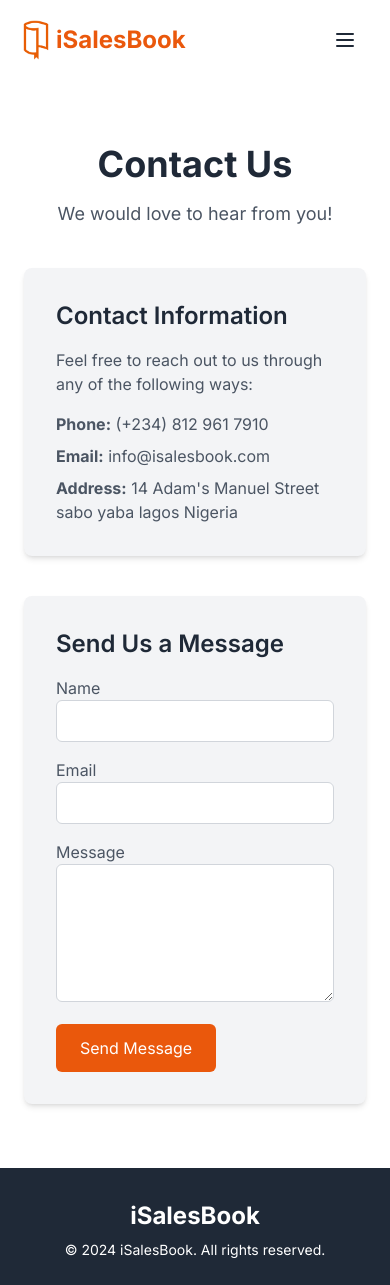
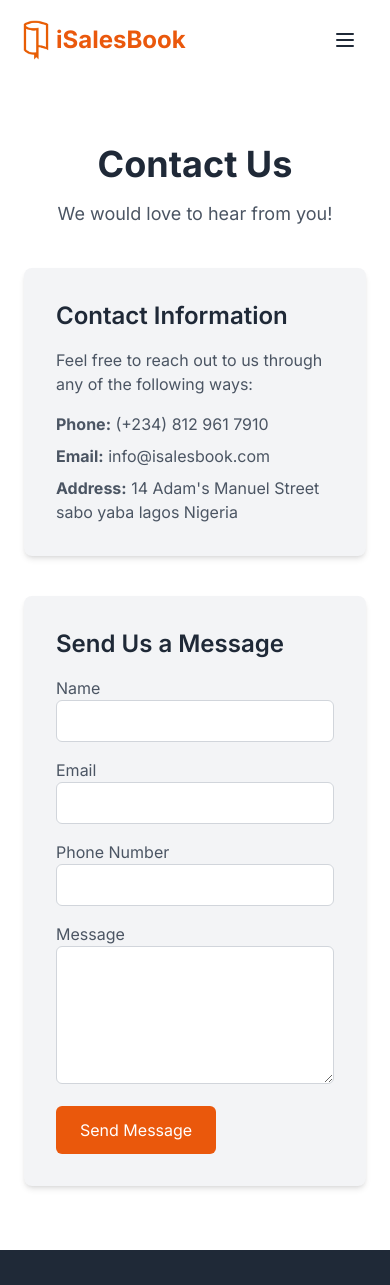
Before and after one commit to Zeeblink/iSalesBook, a Next.js app: page /contact in a window 390 px wide. Shown: the top 1285 px of the page. Built offline with nearby package versions, Linux system fonts and the light colour scheme.

Commit message:
phone number field added to contact us page

```diff
--- a/app/api/contact/route.ts
+++ b/app/api/contact/route.ts
@@ -2,9 +2,9 @@
 import nodemailer from "nodemailer"
 
 export async function POST(req: NextRequest) {
-    const { name, email, message } = await req.json()
+    const { name, email, phone, message } = await req.json()
 
-    if (!name || !email || !message) {
+    if (!name || !email || !phone || !message) {
         return NextResponse.json({ message: "All fields are required" }, { status: 400 })
     }
 
@@ -27,6 +27,7 @@
             html: `<p>'You have a new contact message from:</p>
              <p><strong>Name:</strong> ${name}</p>
              <p><strong>Email:</strong> ${email}</p>
+             <p><strong>Email:</strong> ${phone}</p>
              <p><strong>Message:</strong> ${message}</p>`
         })
 
--- a/app/components/Faq.tsx
+++ b/app/components/Faq.tsx
@@ -1,5 +1,3 @@
-"use client"
-import React, {useState} from 'react'
 
 const faqData = [
     {
@@ -32,38 +30,20 @@
     }
   ];
 
-const Faq:React.FC = () => {
-    const [openIndexes, setOpenIndexes] = useState<number[]>([]);
-
-  const toggleFAQ = (index: number) => {
-    if (openIndexes.includes(index)) {
-      setOpenIndexes(openIndexes.filter((i) => i !== index));
-    } else {
-      setOpenIndexes([...openIndexes, index]);
-    }
-  };
-
+const Faq: React.FC = () => {
   return (
     <div id='faq' className="bg-gray-100 min-h-screen">
       <section className="bg-white py-16">
         <div className="container mx-auto px-6 lg:px-0">
           <h1 className="text-4xl font-bold text-gray-800 text-center">Frequently Asked Questions</h1>
-          {/* <p className="mt-4 text-lg text-gray-600 text-center">Find answers to common questions about iSalesBook</p> */}
 
           <div className="mt-10">
             {faqData.map((faq, index) => (
               <div key={index} className="mb-6">
-                <div
-                  onClick={() => toggleFAQ(index)}
-                  className="cursor-pointer bg-gray-100 p-4 rounded-lg shadow-md hover:bg-gray-200 transition-colors duration-200 ease-in-out"
-                >
+                <div className="bg-gray-100 p-4 rounded-lg shadow-md">
                   <h2 className="text-xl font-semibold text-gray-800">{faq.question}</h2>
                 </div>
-                <div
-                  className={`mt-2 p-4 border-l-4 border-orange-600 bg-gray-50 rounded-lg shadow-md transition-max-height duration-300 ease-in-out ${
-                    openIndexes.includes(index) ? 'max-h-96' : 'max-h-0 overflow-hidden'
-                  }`}
-                >
+                <div className="mt-2 p-4 border-l-4 border-orange-600 bg-gray-50 rounded-lg shadow-md">
                   <p className="text-gray-600">{faq.answer}</p>
                 </div>
               </div>
@@ -75,4 +55,4 @@
   )
 }
 
-export default Faq
+export default Faq;
--- a/app/components/Features.tsx
+++ b/app/components/Features.tsx
@@ -73,7 +73,7 @@
       {/* Benefits Section */}
       <section className="bg-white py-12 sm:py-16 lg:py-20">
         <div className="container mx-auto px-4 sm:px-6 lg:px-8">
-          <h2 className="text-3xl sm:text-4xl font-bold text-center text-gray-800">Benefits</h2>
+          <h2 className="text-3xl sm:text-4xl font-bold text-center text-gray-800">Benefits of iSalesBook</h2>
           <div className="mt-10 grid grid-cols-1 sm:grid-cols-2 lg:grid-cols-4 gap-8 sm:gap-10">
             {benefits.map((benefit, index) => (
               <div key={index} className="text-center transition-transform transform hover:scale-105">
--- a/app/contact/page.tsx
+++ b/app/contact/page.tsx
@@ -5,6 +5,7 @@
     const [formData, setFormData] = useState({
         name: '',
         email: '',
+        phone: '',
         message: ''
     });
 
@@ -20,6 +21,16 @@
         }));
     };
 
+    const handlePhoneChange = (e: React.ChangeEvent<HTMLInputElement>) => {
+        const { value } = e.target;
+        // Only allow numeric input
+        const numericValue = value.replace(/[^0-9]/g, '');
+        setFormData(prevState => ({
+            ...prevState,
+            phone: numericValue
+        }));
+    };
+
     const handleSubmit = async (e: React.FormEvent) => {
         e.preventDefault();
         setIsSubmitting(true);
@@ -27,7 +38,7 @@
         setSuccessMessage('');
 
         // Validate form
-        if (!formData.name || !formData.email || !formData.message) {
+        if (!formData.name || !formData.email || !formData.phone || !formData.message) {
             setErrorMessage('All fields are required.');
             setIsSubmitting(false);
             return;
@@ -47,6 +58,7 @@
                 setFormData({
                     name: '',
                     email: '',
+                    phone: '',
                     message: ''
                 });
             } else {
@@ -102,6 +114,17 @@
                                 />
                             </div>
                             <div>
+                                <label htmlFor="phone" className="block text-gray-600">Phone Number</label>
+                                <input
+                                    type="tel"
+                                    id="phone"
+                                    className="w-full px-4 py-2 border border-gray-300 rounded-md focus:outline-none focus:border-orange-600"
+                                    value={formData.phone}
+                                    onChange={handlePhoneChange}
+                                    required
+                                />
+                            </div>
+                            <div>
                                 <label htmlFor="message" className="block text-gray-600">Message</label>
                                 <textarea
                                     id="message"
```
